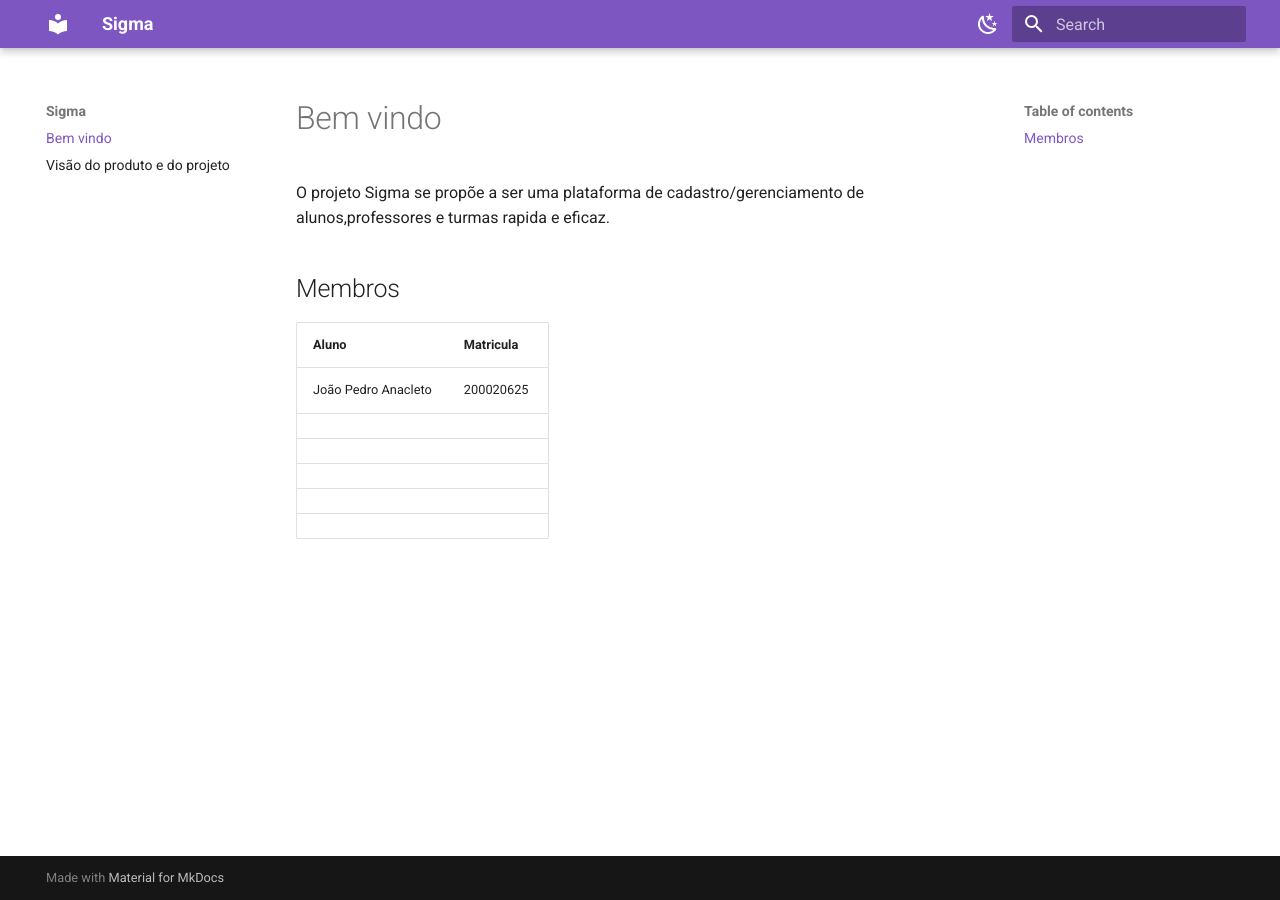
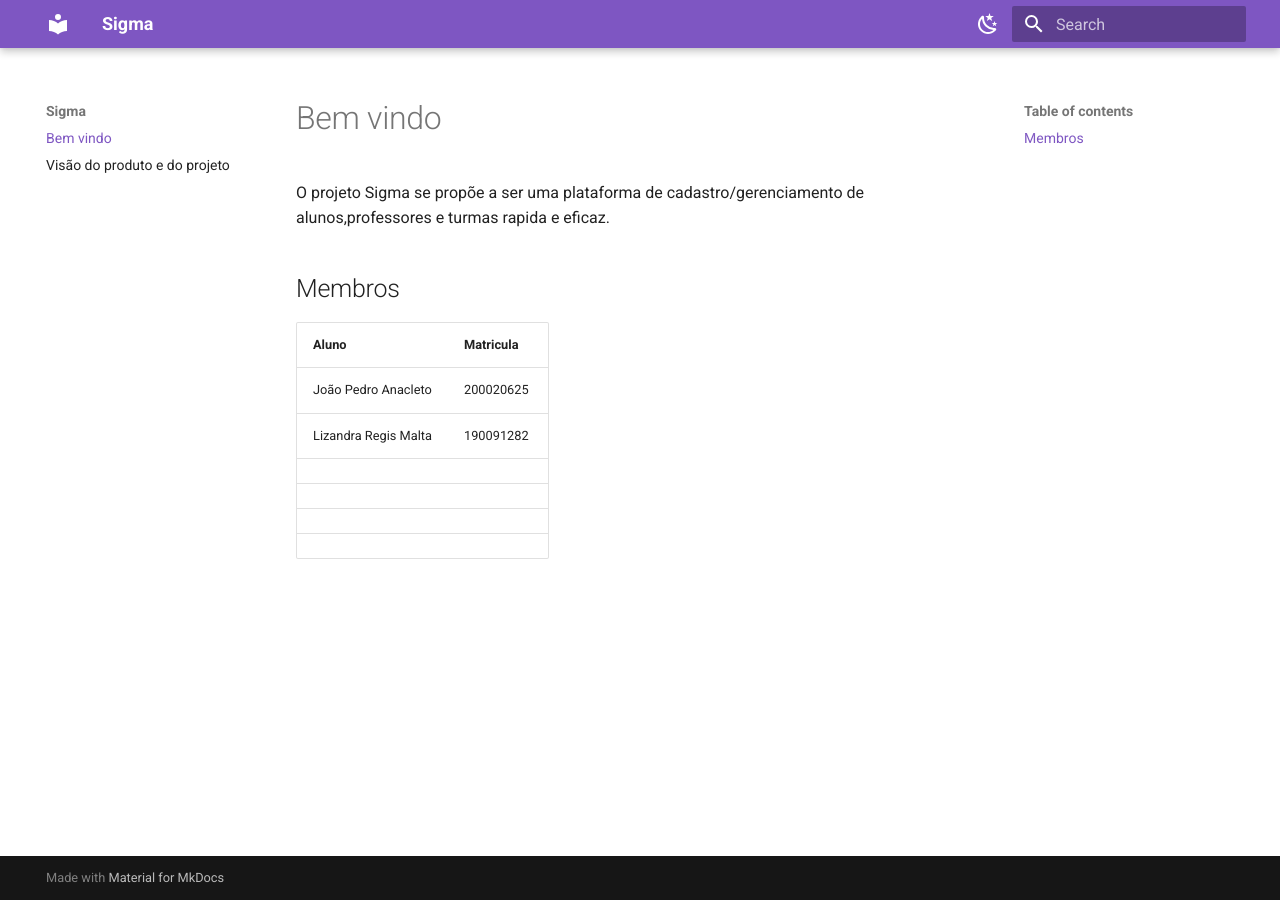
Before and after one commit to mdsreq-fga-unb/2022.2-Sigma, an MkDocs documentation site: the page built from docs/index.md, in a window 1280 px wide. Built offline with MkDocs 1.6.1 and Material for MkDocs 9.7.7, drawn with Linux system fonts in a browser that asks for light colours.

Commit message:
Update index.md

```diff
--- a/docs/index.md
+++ b/docs/index.md
@@ -4,11 +4,11 @@ O projeto Sigma se propõe a ser uma plataforma de cadastro/gerenciamento de alu
 
 ## Membros
 
-| Aluno               | Matricula |
-| ------------------- | --------- |
-| João Pedro Anacleto | 200020625 |
-|                     |           |
-|                     |           |
-|                     |           |
-|                     |           |
-|                     |           |
+| Aluno                | Matricula |
+| -------------------- | --------- |
+| João Pedro Anacleto  | 200020625 |
+| Lizandra Regis Malta | 190091282 |
+|                      |           |
+|                      |           |
+|                      |           |
+|                      |           |
```
